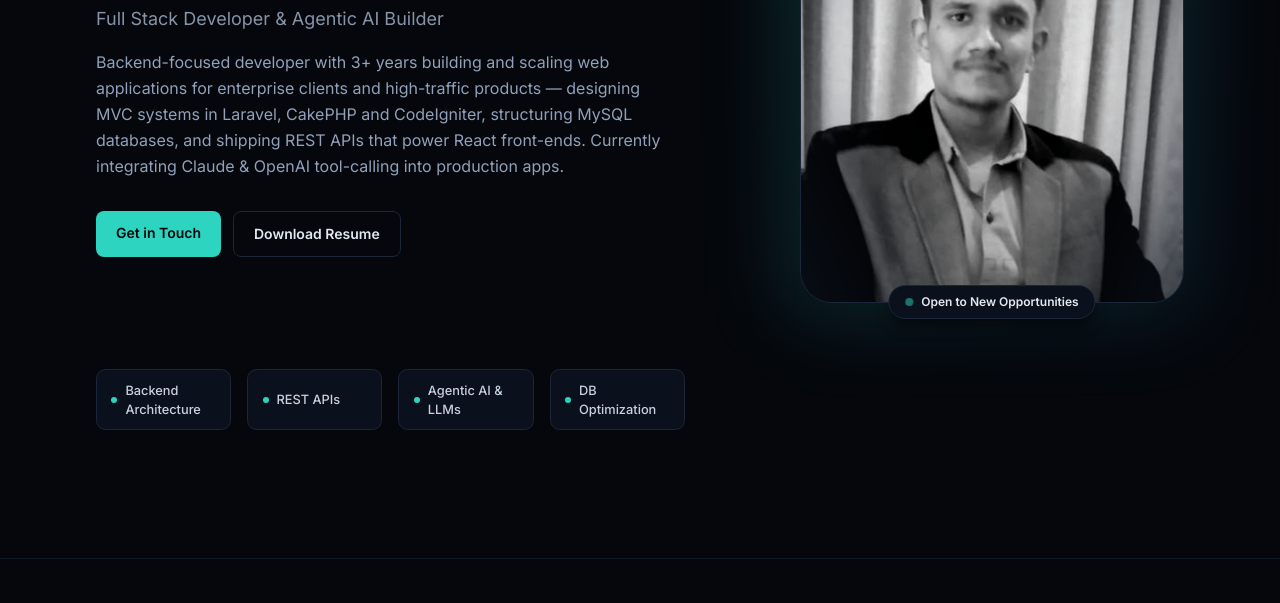
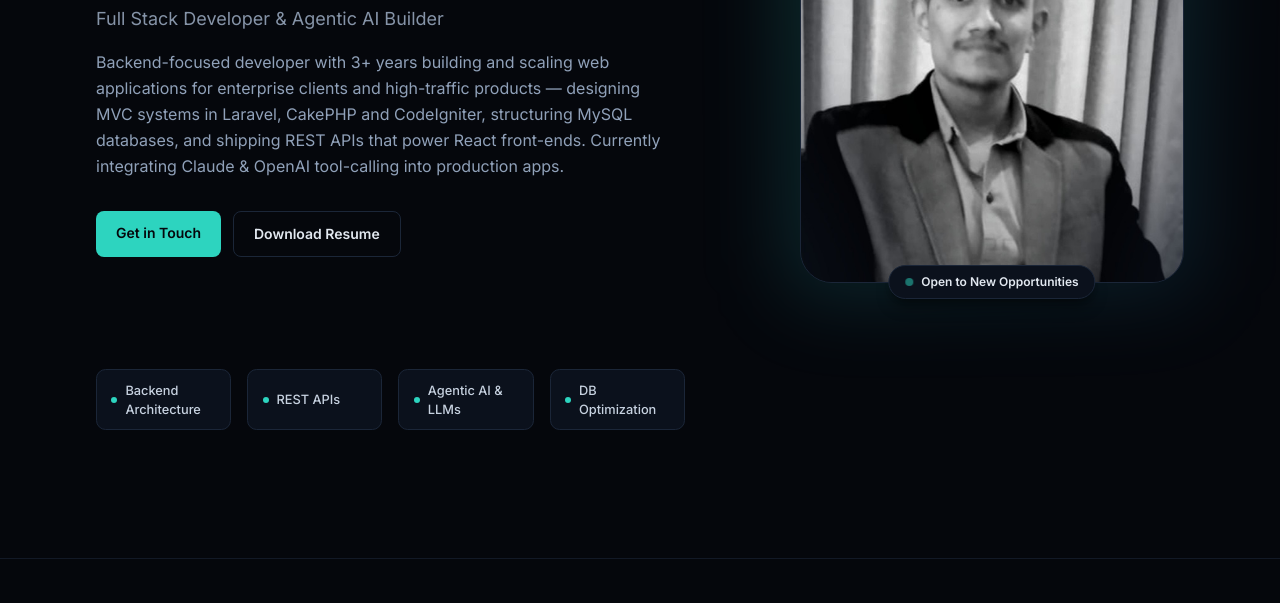
Before and after one commit to namngarg/namngarg.github.io, a plain HTML site: page index.html in a window 1280 px wide. Shown: the part 497-1100 px from the top of the page. Drawn offline with Linux system fonts and the light colour scheme.

Commit message:
Nudge desktop hero photo up slightly
Co-Authored-By: Claude Sonnet 5 <noreply@anthropic.com>

```diff
--- a/css/style.css
+++ b/css/style.css
@@ -112,6 +112,8 @@ body {
     grid-area: photo;
     order: initial;
     justify-content: flex-end;
+    align-self: center;
+    margin-top: -2.5rem;
   }
   /* Bigger, portrait-shaped photo on desktop instead of a small square. */
   .hero-photo-frame {
```
